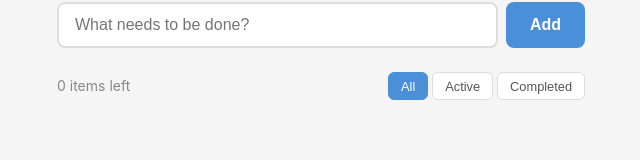
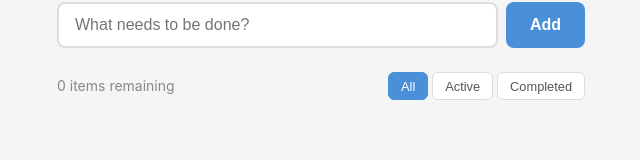
Before and after one commit to shamalweerasooriya/uop_demo, a React (Vite) app: page / in a window 1280 px wide. Shown: the part 121-281 px from the top of the page, without its empty margins (319-959 px from the left). Built offline with nearby package versions, Linux system fonts and the light colour scheme.

Commit message:
test tests

```diff
--- a/src/components/FilterBar.tsx
+++ b/src/components/FilterBar.tsx
@@ -12,7 +12,7 @@ export function FilterBar({ current, activeCount, onChange }: Props) {
   return (
     <div className="filter-bar">
       <span className="active-count">
-        {activeCount} item{activeCount !== 1 ? 's' : ''} left
+        {activeCount} item{activeCount !== 1 ? 's' : ''} remaining
       </span>
       <div className="filter-buttons">
         {FILTERS.map((f) => (
```
